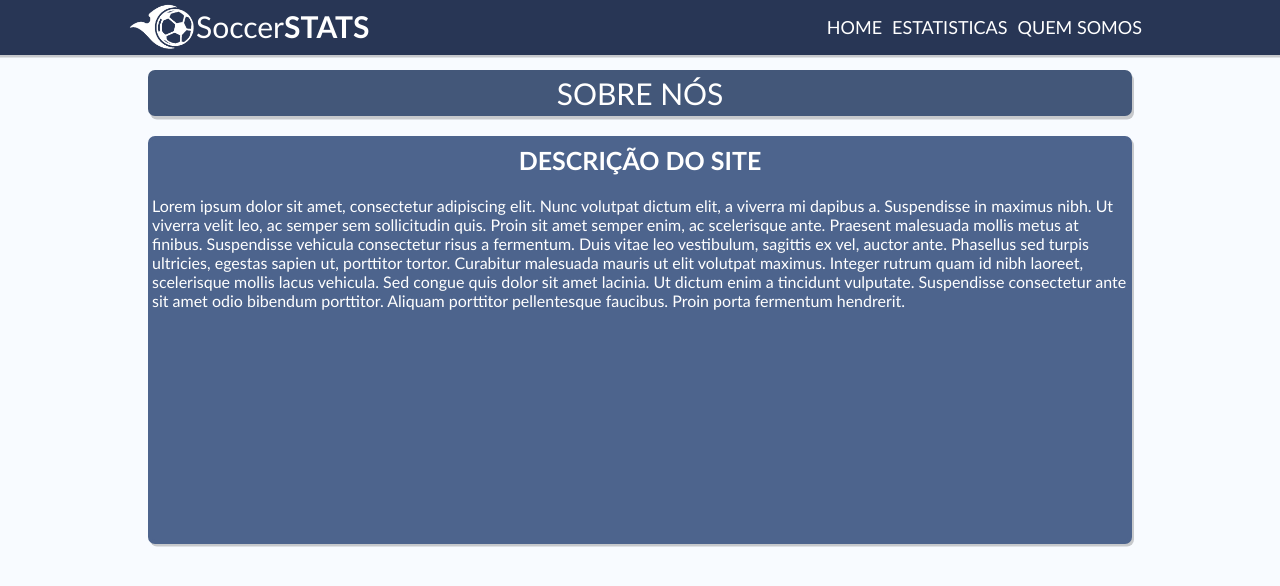
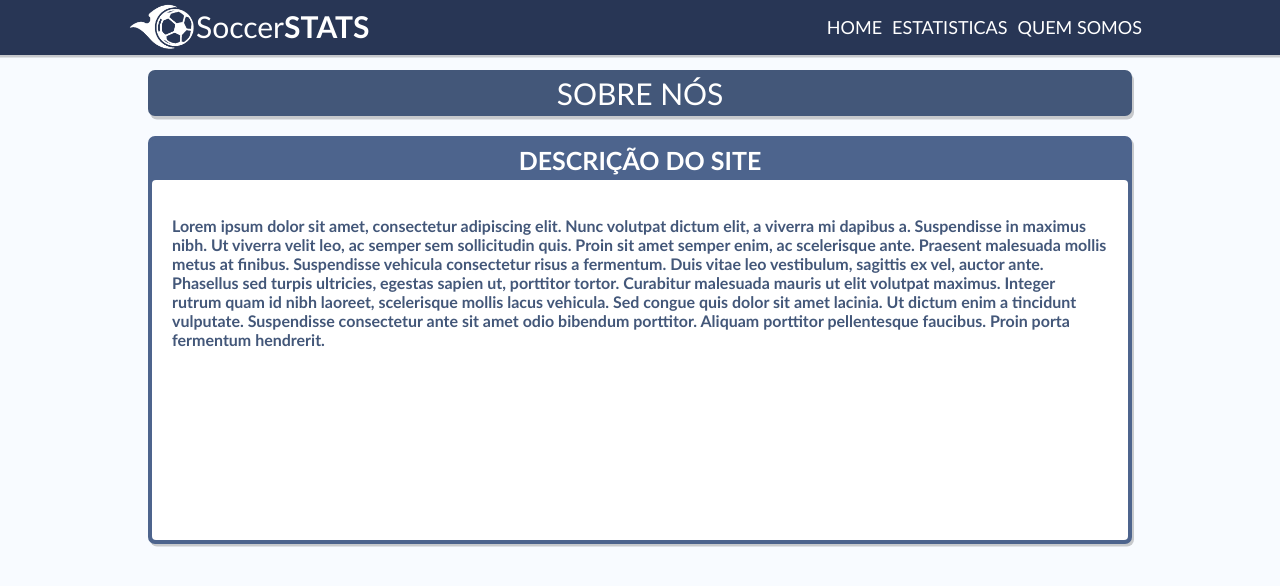
Before and after one commit to YuriAres/soccerstats-app, a React (Create React App) app: page /QuemSomos in a window 1280 px wide. Shown: the top 586 px of the page. Built offline with nearby package versions, Linux system fonts and the light colour scheme.

Commit message:
Update home.css

```diff
--- a/src/Components/Home/css/home.css
+++ b/src/Components/Home/css/home.css
@@ -97,9 +97,38 @@ header{
     text-align: center;
     flex-grow: 1;
     border-radius: 4px;
-    color: black;
+    color: #435779;
     display: flex;
     justify-content: center;
     flex-wrap: wrap;
 
 }
+
+.Card .ContentAbout{
+    background-color: white;
+    padding: 20px;
+    font-weight: 600;
+    flex-grow: 1;
+    border-radius: 4px;
+    color: #435779;
+    display: flex;
+    flex-wrap: wrap;
+
+}
+
+.Table{
+    margin: 20px;
+    background-color: #4d648d  ;
+    min-height: 150px;
+    color: white;
+    border: 4px #4d648d solid;
+    border-radius: 7px;
+    display: flex;
+    flex-direction: column;
+    box-shadow: 2px 2.5px rgba(0, 0, 0, 0.2);
+
+}
+
+td{
+    text-align: center;
+}
```
